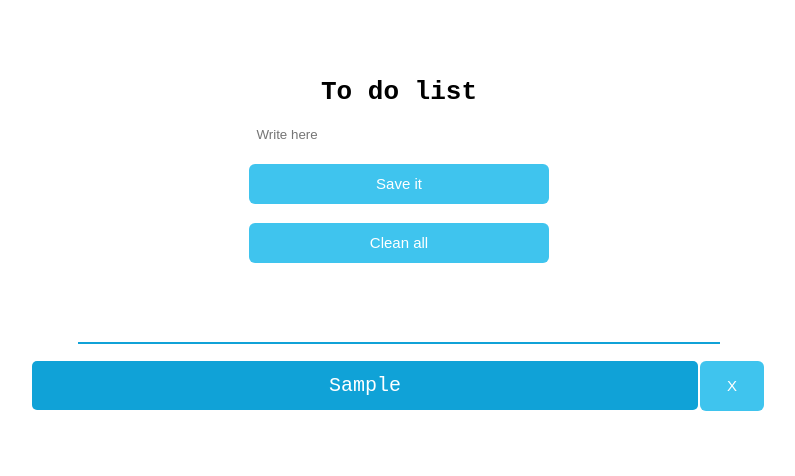
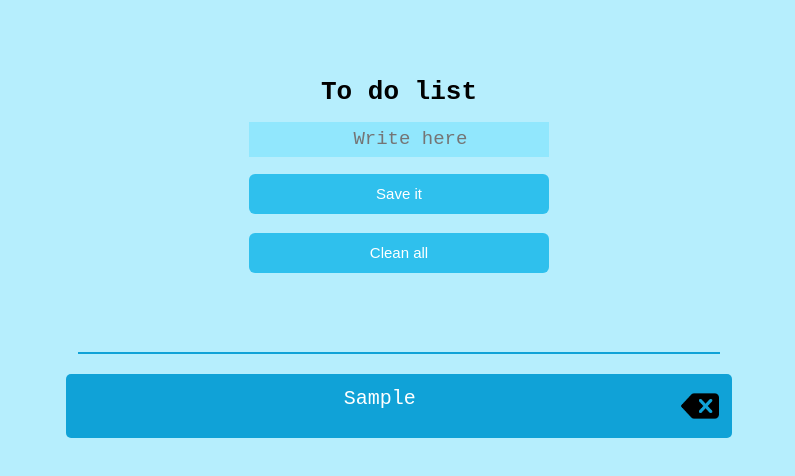
Before and after one commit to jonathan89r/tareas, a plain HTML site: page to-do-list/index.html in a window 1280 px wide. Both pictures are taken after typing "Sample" into the empty fields and a click on the button "Save it". Shown: the whole page, without its empty margins (241-1036 px from the left). Drawn offline with nearby package versions, Linux system fonts and the light colour scheme.

Commit message:
update2
to do list, clean each other

```diff
--- a/to-do-list/css/style.css
+++ b/to-do-list/css/style.css
@@ -5,6 +5,7 @@
 
 body {
   font-family: monospace;
+  background: rgba(107, 222, 252, 0.49);
 }
 
 .container {
@@ -21,7 +22,7 @@ body {
 }
 
 .li {
-  margin: auto;
+  margin: 5px auto;
   list-style: none;
   text-align: center;
   background: rgb(16, 162, 215);
@@ -61,8 +62,12 @@ button {
 
 input {
   width: 300px;
-  height: 25px;
+  height: 35px;
   border: none;
+  text-align: center;
+  font-size: 19px;
+  font-family: monospace;
+  background: rgba(107, 222, 252, 0.49);
 }
 
 input:focus{
@@ -78,3 +83,8 @@ button:hover {
 button:active {
   transform: scale(0.9);
 }
+
+img {
+   float: right;
+   width: 6%;
+}
--- a/to-do-list/index.html
+++ b/to-do-list/index.html
@@ -15,11 +15,12 @@
         <input type="text" id="text" placeholder="  Write here"> <br><br>
 
         <button id="boton">Save it</button><br/><br/>
-        <button id="boton" onClick="eliminarTodo();">Clean all</button>
+        <button id="clean">Clean all</button>
       </div>
 
     </div>
     <hr id='line'>
+    <br class="br"/>
     <div>
         <ul id="show">
 
--- a/to-do-list/js/scripts.js
+++ b/to-do-list/js/scripts.js
@@ -8,7 +8,25 @@ $(document).ready(function(){
     $("#text").val("");
   });
 
+  //eliminar un elemento li del DOM
+  $("ul").on("click", "img", function(event){
+      $(this).parent().fadeOut(500, function(){
+        $(this).remove(".li, #delete,.center");
+      })
+  });
+
+  //eliminar todos los elementos del DOM
+  $("#clean").on("click", function(){
+    $(".li, #delete,.center").fadeOut(500, function(){
+      $(".li, #delete,.center").remove();
+    });
+    $("#text").val("");
+  });
+
 });
+
+
+
 
 //function para mostrar los datos en pantalla
 function ver(){
@@ -16,28 +34,13 @@ function ver(){
 
   if (text.length > 0) {
     $("#show").append(
-         "<br class='br'>"
-         + "<center class='center'>"
+          "<center class='center'>"
          +"<li class='li' onClick='tachar(this);'>" +
-          text
+          text +"<img src='images/delete.png'/>"
          +"</li>"
-         +"<button id='delete' onClick='eliminar(this);'>X</button> "
          + "</center>"
     )
   }
-};
-
-
-//eliminar un elemento li del DOM
-function eliminar(element){
-  $(element).remove();
-};
-
-//eliminar todos los elementos del DOM
-function eliminarTodo(){
-  var items = $(".li, #delete, .br,.center");
-  $(items).remove();
-  $("#text").val("");
 };
 
 //function para tachar la tarea
```
Also changed, not shown: to-do-list/images/delete.png (added), to-do-list/images/delete2.jpeg (added).
